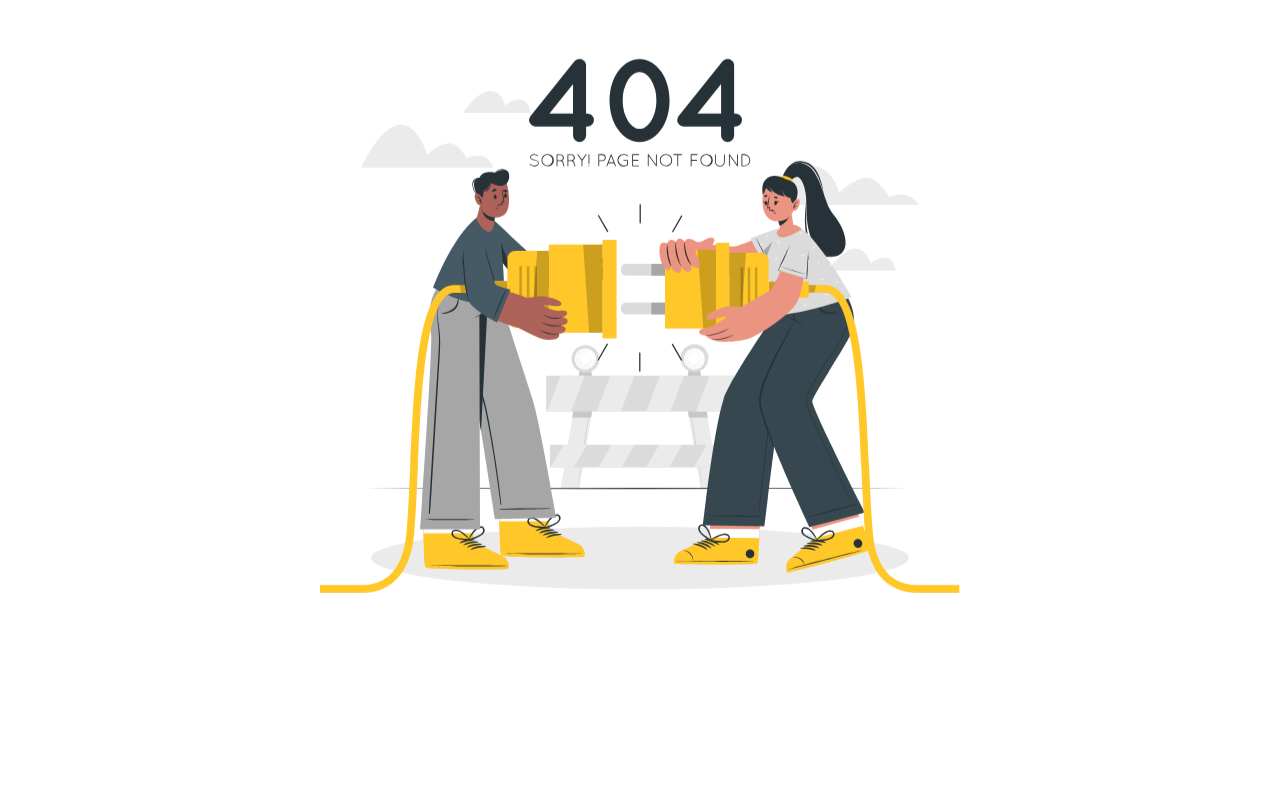
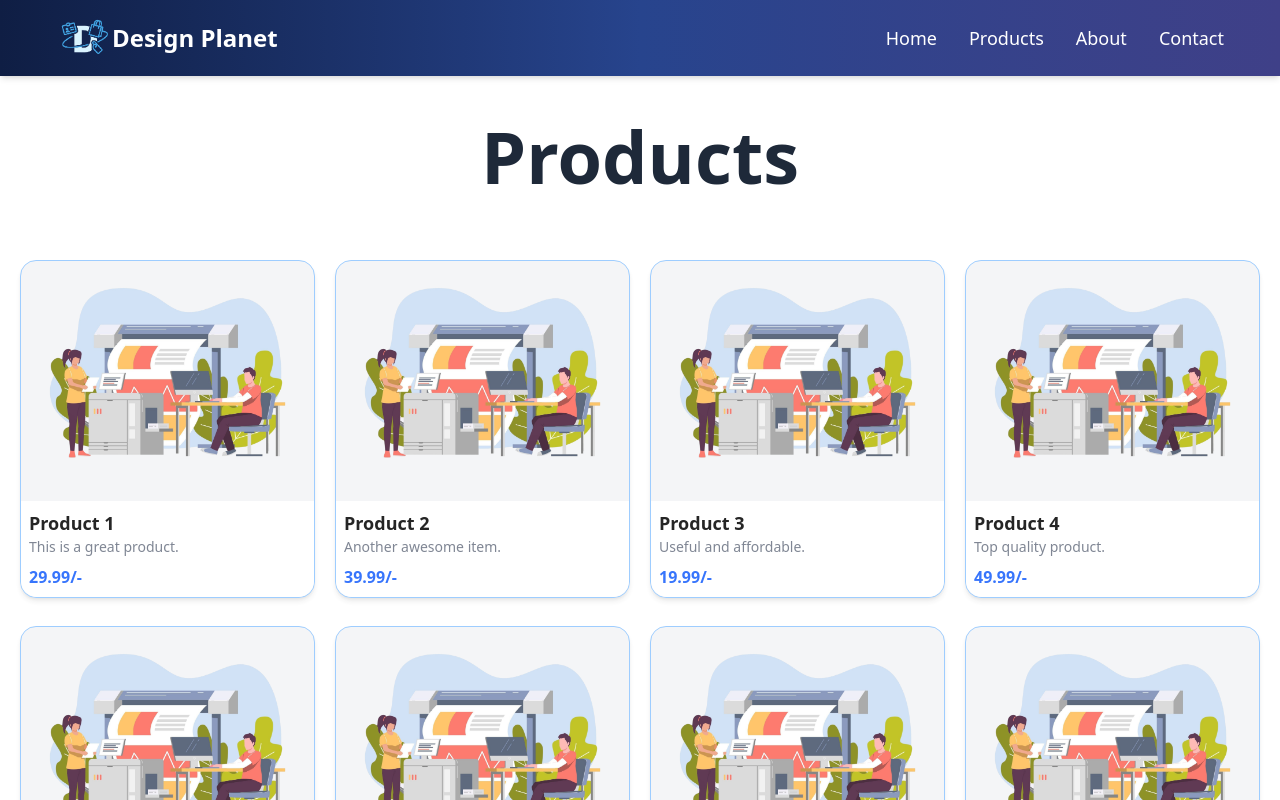
Before and after one commit to pseudonerd07/design-planet-website, a React (Vite) app: page /products in a window 1280 px wide. Shown: the top 800 px of the page. Built offline with nearby package versions, Linux system fonts and the light colour scheme.

Commit message:
setup of routing for home products contact-us section and added contactus component

```diff
--- a/src/App.jsx
+++ b/src/App.jsx
@@ -13,6 +13,8 @@ import Navbar from "./components/Navbar";
 import { Routes, Route, Link } from "react-router-dom";
 import BaseLayout from "./components/BaseLayout";
 import NotFound from "./components/NotFound";
+import Contact from "./components/Contact";
+import ProductsPage from "./components/ProductsPage";
 
 function App() {
   const [count, setCount] = useState(0);
@@ -21,6 +23,8 @@ function App() {
     <div>
       <Routes>
         <Route path='/' element={<BaseLayout />} />
+        <Route path='/contact' element={<Contact />} />
+        <Route path='/products' element={<ProductsPage />} />
         <Route path='/*' element={<NotFound />} />
       </Routes>
     </div>
--- /dev/null
+++ b/src/components/AddressMap.jsx
@@ -0,0 +1,18 @@
+import React from "react";
+
+const AddressMap = () => {
+  return (
+    <iframe
+      src='https://www.google.com/maps/embed?pb=!1m10!1m8!1m3!1d237.9529398005887!2d78.49619698304248!3d17.399928347147704!3m2!1i1024!2i768!4f13.1!5e0!3m2!1sen!2sin!4v1745826017719!5m2!1sen!2sin   '
+      width='100%'
+      height='100%'
+      style={{ border: 0 }}
+      allowFullScreen
+      loading='lazy'
+      referrerPolicy='no-referrer-when-downgrade'
+      className='rounded-4xl  w-full h-full'
+    ></iframe>
+  );
+};
+
+export default AddressMap;
--- /dev/null
+++ b/src/components/Contact.jsx
@@ -0,0 +1,70 @@
+import React from "react";
+
+import FooterSection from "./FooterSection";
+import { FaMapLocationDot } from "react-icons/fa6";
+import { AiOutlinePhone } from "react-icons/ai";
+import { TfiEmail } from "react-icons/tfi";
+import AddressMap from "./AddressMap";
+import Navbar from "./Navbar";
+
+const Contact = () => {
+  return (
+    <div className='bg-gradient-to-r min-h-screen from-[rgb(15,30,68)] via-[#27448D] to-[#3F4088] flex flex-col'>
+      <Navbar />
+      <div className='h-20'></div>
+      <div className=' max-w-7xl mb-10   m-auto'>
+        <h1 className='text-4xl md:text-6xl font-semibold text-center p-10 text-amber-50'>
+          Contact Us
+        </h1>
+        <div className='grid grid-cols-1 md:grid-cols-7  mx-4 md:m-8 gap-10 items-stretch'>
+          <div className='flex flex-col col-span-4 bg-white rounded-4xl h-full'>
+            <div className='p-10'>
+              <div className=''>
+                <div className='flex flex-row justify-start items-center '>
+                  <FaMapLocationDot className='text-gray-950 size-6 md:size-10 mx-4 my-2 ' />
+                  <h1 className='text-md md:text-2xl font-semibold text-gray-950 md:hover:text-3xl transition-all duration-300'>
+                    Location
+                  </h1>
+                </div>
+                <p className='mx-4 font-semibold text-gray-600  text-md md:text-xl text-wrap'>
+                  # H.No. 1-8-17/A/1,Street No.12, Pillar No: 1132, Opp: Aurora
+                  College, Chikkadpally-500020
+                </p>
+              </div>
+              <div className='text-wrap'>
+                <div className='flex flex-row justify-start items-center '>
+                  <AiOutlinePhone className='text-gray-950 size-6 md:size-10  mx-3 my-2 hover:text-3xl transition-all duration-300' />
+                  <h1 className='text-md md:text-2xl font-semibold text-gray-950 md:hover:text-3xl transition-all duration-300'>
+                    Phone Number
+                  </h1>
+                </div>
+                <p className='mx-4 font-semibold text-gray-600  text-md md:text-xl text-wrap'></p>
+                <ul className='mx-4 font-semibold text-gray-600  text-md md:text-xl text-wrap '>
+                  <li>9000995182</li>
+                  <li>9949912478</li>
+                </ul>
+              </div>
+              <div className='text-wrap'>
+                <div className='flex flex-row justify-start items-center '>
+                  <TfiEmail className='text-gray-950 size-6 md:size-10 mx-4 my-2 ' />
+                  <h1 className='text-md md:text-2xl font-semibold text-gray-950 md:hover:text-3xl transition-all duration-300'>
+                    Email
+                  </h1>
+                </div>
+                <p className='mx-4 font-semibold text-gray-600  text-md md:text-xl text-wrap'>
+                  designplanet2024@gmail.com
+                </p>
+              </div>
+            </div>
+          </div>
+          <div className='p-2 bg-gray-800 md:h-full w-full h-[400px]  col-span-3 rounded-4xl flex justify-center items-center ml-3 md:ml-0'>
+            <AddressMap />
+          </div>
+        </div>
+      </div>
+      <FooterSection />
+    </div>
+  );
+};
+
+export default Contact;
--- a/src/components/FooterSection.jsx
+++ b/src/components/FooterSection.jsx
@@ -1,7 +1,25 @@
 import React from "react";
 import logo from "../assets/dlogo.png";
+import { useNavigate, useLocation } from "react-router-dom";
+const FooterSection = () => {
+  const navigate = useNavigate();
+  const location = useLocation();
+  const goContactUs = () => {
+    navigate("/contact");
+  };
 
-const FooterSection = () => {
+  const goHome = () => {
+    if (location.pathname === "/") {
+      window.scrollTo(0, 0);
+    } else {
+      navigate("/");
+    }
+  };
+
+  const goProducts = () => {
+    navigate("/products");
+  };
+
   return (
     <div className='w-full bg-gradient-to-r from-gray-900 via-gray-700 to-gray-950 text-white'>
       <div className='grid max-w-7xl m-auto grid-cols-1 md:grid-cols-3    gap-8 px-8 py-12 md:px-20 md:py-20'>
@@ -16,16 +34,13 @@ const FooterSection = () => {
         </div>
 
         <div className='flex flex-col md:items-center gap-2'>
-          <a href='#' className='text-gray-200 hover:underline'>
+          <a onClick={goHome} className='text-gray-200 hover:underline'>
             Home
           </a>
-          <a href='#products' className='text-gray-200 hover:underline'>
+          <a onClick={goProducts} className='text-gray-200 hover:underline'>
             Products
           </a>
-          <a href='#testimonials' className='text-gray-200 hover:underline'>
-            Testimonial
-          </a>
-          <a href='#' className='text-gray-200 hover:underline'>
+          <a onClick={goContactUs} className='text-gray-200 hover:underline'>
             Address
           </a>
         </div>
@@ -36,9 +51,8 @@ const FooterSection = () => {
           <a href='#' className='text-gray-200 hover:underline'>
             Terms of Service
           </a>
-          <p>Contact Us</p>
-          <a href='#' className='text-gray-200 hover:underline'>
-            8309-343720/7569-442818
+          <a href='#' onClick={goContactUs}>
+            Contact Us
           </a>
         </div>
       </div>
--- a/src/components/HeroSection.jsx
+++ b/src/components/HeroSection.jsx
@@ -1,7 +1,18 @@
 import React from "react";
 import heroImage from "../assets/dp_hero.png";
+import { useNavigate, useLocation } from "react-router-dom";
 
 const HeroSection = () => {
+  const navigate = useNavigate();
+  const location = useLocation();
+
+  const goProducts = () => {
+    navigate("/products");
+  };
+
+  const goContactUs = () => {
+    navigate("/contact");
+  };
   return (
     <section
       id='home'
@@ -21,12 +32,17 @@ const HeroSection = () => {
           </h1>
 
           <div className='mt-4 md:flex pl-5 md:pl-5 md:justify-start md:items-center pb-8 w-full md:mb-5'>
-            <a href='#products'>
-              <button className='bg-blue-400 font-semibold py-2 px-7 text-center mt-5 w-full md:w-auto mx-0 rounded-sm md:rounded-3xl hover:bg-blue-500 active:bg-blue-600 hover:cursor-pointer transition-all md:mr-10 shadow-2xl hover:scale-110'>
-                Products
-              </button>
-            </a>
-            <button className='border border-blue-400 font-semibold text-white text-center mt-5 w-full md:w-auto mx-0 rounded-sm py-2 px-7 md:rounded-3xl hover:scale-110 hover:cursor-pointer transition-all duration-100 md:mr-10 shadow-2xl animate-pulse hover:animate-none'>
+            <button
+              onClick={goProducts}
+              className='bg-blue-400 font-semibold py-2 px-7 text-center mt-5 w-full md:w-auto mx-0 rounded-sm md:rounded-3xl hover:bg-blue-500 active:bg-blue-600 hover:cursor-pointer transition-all md:mr-10 shadow-2xl hover:scale-110'
+            >
+              Products
+            </button>
+
+            <button
+              onClick={goContactUs}
+              className='border border-blue-400 font-semibold text-white text-center mt-5 w-full md:w-auto mx-0 rounded-sm py-2 px-7 md:rounded-3xl hover:scale-110 hover:cursor-pointer transition-all duration-100 md:mr-10 shadow-2xl animate-pulse hover:animate-none'
+            >
               Contact Us
             </button>
           </div>
--- a/src/components/Navbar.jsx
+++ b/src/components/Navbar.jsx
@@ -1,6 +1,7 @@
 import React, { useState } from "react";
 import { IoCloseCircleOutline } from "react-icons/io5";
 import logo from "../assets/dlogo.png";
+import { Link, useNavigate, useLocation } from "react-router-dom";
 
 const Navbar = () => {
   const [isMenuOpen, setIsMenuOpen] = useState(false);
@@ -9,15 +10,42 @@ const Navbar = () => {
     setIsMenuOpen(!isMenuOpen);
   };
 
+  const navigate = useNavigate();
+  const location = useLocation();
+  const goHome = () => {
+    if (location.pathname === "/") {
+      window.scrollTo(0, 0);
+    } else {
+      navigate("/");
+    }
+  };
+
+  const goContactUs = () => {
+    navigate("/contact");
+  };
+
+  const goProducts = () => {
+    navigate("/products");
+    window.scrollTo(0, 0);
+  };
+
   return (
     <nav className='w-full bg-gradient-to-r from-[rgb(15,30,68)] via-[#27448D] to-[#3F4088] text-white shadow-md fixed top-0 left-0 z-50'>
       <div className='max-w-7xl mx-auto flex items-center justify-between px-6 md:px-14 py-2'>
         {/* Logo */}
         <div className='flex flex-row justify-around items-center'>
           <div>
-            <img src={logo} alt='logo-icon' className='w-auto h-14 mt-1' />
+            <img
+              src={logo}
+              alt='logo-icon'
+              onClick={goHome}
+              className='w-auto h-14 mt-1 cursor-pointer'
+            />
           </div>
-          <div className='hidden md:block text-2xl font-extrabold leading-snug md:leading-[1.1] text-wrap'>
+          <div
+            onClick={goHome}
+            className='hidden md:block text-2xl font-extrabold leading-snug md:leading-[1.1] text-wrap cursor-pointer'
+          >
             Design Planet
           </div>
         </div>
@@ -25,32 +53,31 @@ const Navbar = () => {
         {/* Desktop Menu */}
         <div className='hidden md:flex space-x-8 text-lg font-medium'>
           <a
-            href='#home'
-            className='hover:text-blue-400 transition-colors duration-300'
+            onClick={goHome}
+            className='hover:text-blue-400 transition-colors duration-300 hover:cursor-pointer'
           >
             Home
           </a>
           <a
-            href='#products'
-            className='hover:text-blue-400 transition-colors duration-300'
+            onClick={goProducts}
+            className='hover:text-blue-400 transition-colors duration-300 hover:cursor-pointer'
           >
             Products
           </a>
           <a
             href='#about'
-            className='hover:text-blue-400 transition-colors duration-300'
+            className='hover:text-blue-400 transition-colors duration-300 hover:cursor-pointer'
           >
             About
           </a>
           <a
-            href='#contact'
-            className='hover:text-blue-400 transition-colors duration-300'
+            onClick={goContactUs}
+            className='hover:text-blue-400 transition-colors duration-300 hover:cursor-pointer'
           >
             Contact
           </a>
         </div>
 
-        {/* Mobile Hamburger / Cross */}
         <div className='md:hidden'>
           <button
             className='text-3xl text-white focus:outline-none transition-transform duration-300 transform hover:scale-110'
@@ -64,24 +91,20 @@ const Navbar = () => {
       {/* Mobile Menu */}
       {isMenuOpen && (
         <div className='md:hidden bg-gradient-to-r from-[rgb(15,30,68)] via-[#27448D] to-[#3F4088] px-6 pb-4 flex flex-col space-y-4 text-lg font-medium'>
-          <a href='#home' className='hover:text-blue-400' onClick={toggleMenu}>
+          <a className='hover:text-blue-400' onClick={goHome}>
             Home
           </a>
           <a
             href='#products'
             className='hover:text-blue-400'
-            onClick={toggleMenu}
+            onClick={goProducts}
           >
             Products
           </a>
           <a href='#about' className='hover:text-blue-400' onClick={toggleMenu}>
             About
           </a>
-          <a
-            href='#contact'
-            className='hover:text-blue-400'
-            onClick={toggleMenu}
-          >
+          <a className='hover:text-blue-400' onClick={goContactUs}>
             Contact
           </a>
         </div>
--- a/src/components/ProductsGrid.jsx
+++ b/src/components/ProductsGrid.jsx
@@ -1,14 +1,15 @@
 import React from "react";
 import Productcard from "./Productcard"; // adjust path if needed
 import product from "../assets/dp_hero.png";
+import Navbar from "./Navbar";
+import FooterSection from "./FooterSection";
 
 const ProductsGrid = () => {
   return (
     <>
-      <h1
-        id='products'
-        className='text-7xl my-10 text-center font-semibold text-gray-800 '
-      >
+      <Navbar />
+      <div id='emptyspace' className='h-20'></div>
+      <h1 className='text-7xl my-10 text-center font-semibold text-gray-800 '>
         Products
       </h1>
       <section className='max-w-7xl mx-auto px-5 py-5 grid grid-cols-1 sm:grid-cols-2 md:grid-cols-3 lg:grid-cols-4 gap-5'>
--- /dev/null
+++ b/src/components/ProductsPage.jsx
@@ -0,0 +1,14 @@
+import React from "react";
+import ProductsGrid from "./ProductsGrid";
+import FooterSection from "./FooterSection";
+
+const ProductsPage = () => {
+  return (
+    <div>
+      <ProductsGrid />
+      <FooterSection />
+    </div>
+  );
+};
+
+export default ProductsPage;
```
